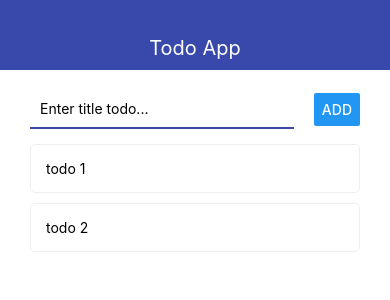
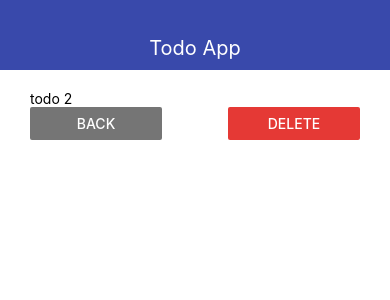
Before and after one commit to YevhenShchoholiev/react-native-todo-list, a React Native app: screen / in a window 390 px wide. Shown: the top 300 px of the page. Built offline with nearby package versions, Linux system fonts and the light colour scheme.

Commit message:
add delete button on TodoScreen and refactoring

```diff
--- a/App.js
+++ b/App.js
@@ -6,7 +6,7 @@ import { TodoScreen } from './src/screens/TodoScreen';
 
 
 export default function App() {
-  const [todoId, setTodoId] = useState(null)
+  const [todoId, setTodoId] = useState('2')
   const [todos, setTodos] = useState([
     { id: '1', title: 'todo 1' },
     { id: '2', title: 'todo 2' },
--- a/src/components/AddTodo.js
+++ b/src/components/AddTodo.js
@@ -1,5 +1,6 @@
 import React, { useState } from 'react'
 import { StyleSheet, TextInput, Button, View, Alert } from 'react-native'
+import { THEME } from '../theme'
 
 export const AddTodo = ({ onSubmit }) => {
 
@@ -42,7 +43,7 @@ const styles = StyleSheet.create({
         width: "80%",
         borderStyle: 'solid',
         borderBottomWidth: 2,
-        borderBottomColor: '#3949ab',
+        borderBottomColor: THEME.MAIN_COLOR,
         padding: 10
     }
 })
--- a/src/components/Navbar.js
+++ b/src/components/Navbar.js
@@ -1,5 +1,6 @@
 import React from 'react'
 import { StyleSheet, Text, View } from 'react-native'
+import { THEME } from '../theme'
 
 export const Navbar = ({ title }) => {
     return (
@@ -15,7 +16,7 @@ const styles = StyleSheet.create({
         height: 70,
         alignItems: 'center',
         justifyContent: 'flex-end',
-        backgroundColor: '#3949ab',
+        backgroundColor: THEME.MAIN_COLOR,
         paddingBottom: 10
 
     },
--- a/src/screens/TodoScreen.js
+++ b/src/screens/TodoScreen.js
@@ -1,13 +1,31 @@
 import React from 'react'
 import { StyleSheet, View, Text, Button } from 'react-native'
+import { THEME } from '../theme'
 
 export const TodoScreen = ({ goBack, todo }) => {
     return (
         <View>
             <Text>{todo.title}</Text>
-            <Button title="Back" onPress={goBack} />
+            <View style={styles.buttons}>
+                <View style={styles.button}>
+                    <Button color={THEME.GREY_COLOR} title="Back" onPress={goBack} />
+                </View>
+
+                <View style={styles.button}>
+                    <Button title="Delete" color={THEME.DANGER_COLOR} onPress={() => console.log('To remove')} />
+                </View>
+            </View>
+
         </View>
     )
 }
 
-const styles = StyleSheet.create({})
+const styles = StyleSheet.create({
+    buttons: {
+        flexDirection: 'row',
+        justifyContent: 'space-between',
+    },
+    button: {
+        width: '40%'
+    }
+})
--- /dev/null
+++ b/src/theme.js
@@ -0,0 +1,5 @@
+export const THEME = {
+    DANGER_COLOR: '#e53935',
+    GREY_COLOR: '#757575',
+    MAIN_COLOR: '#3949ab'
+}
```
